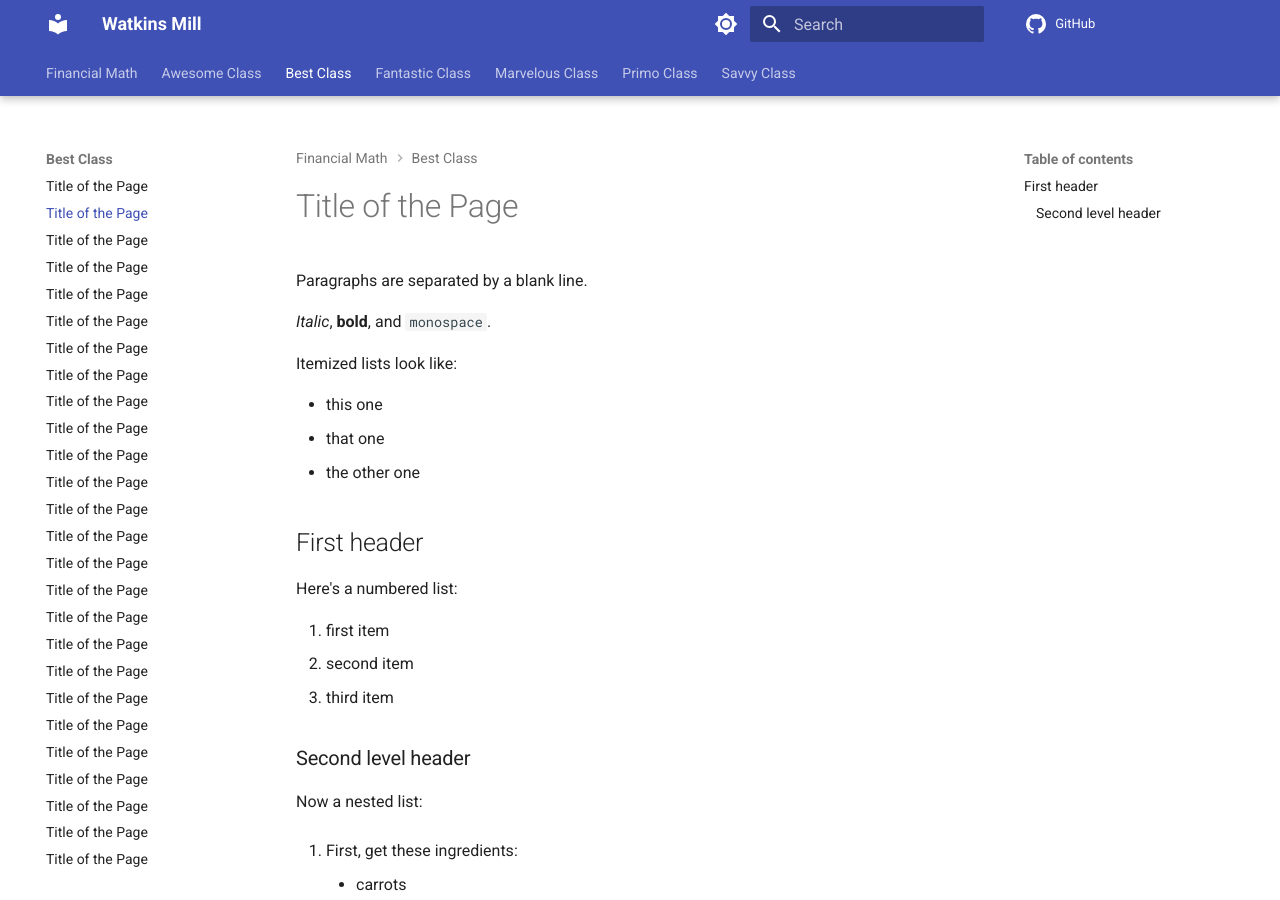
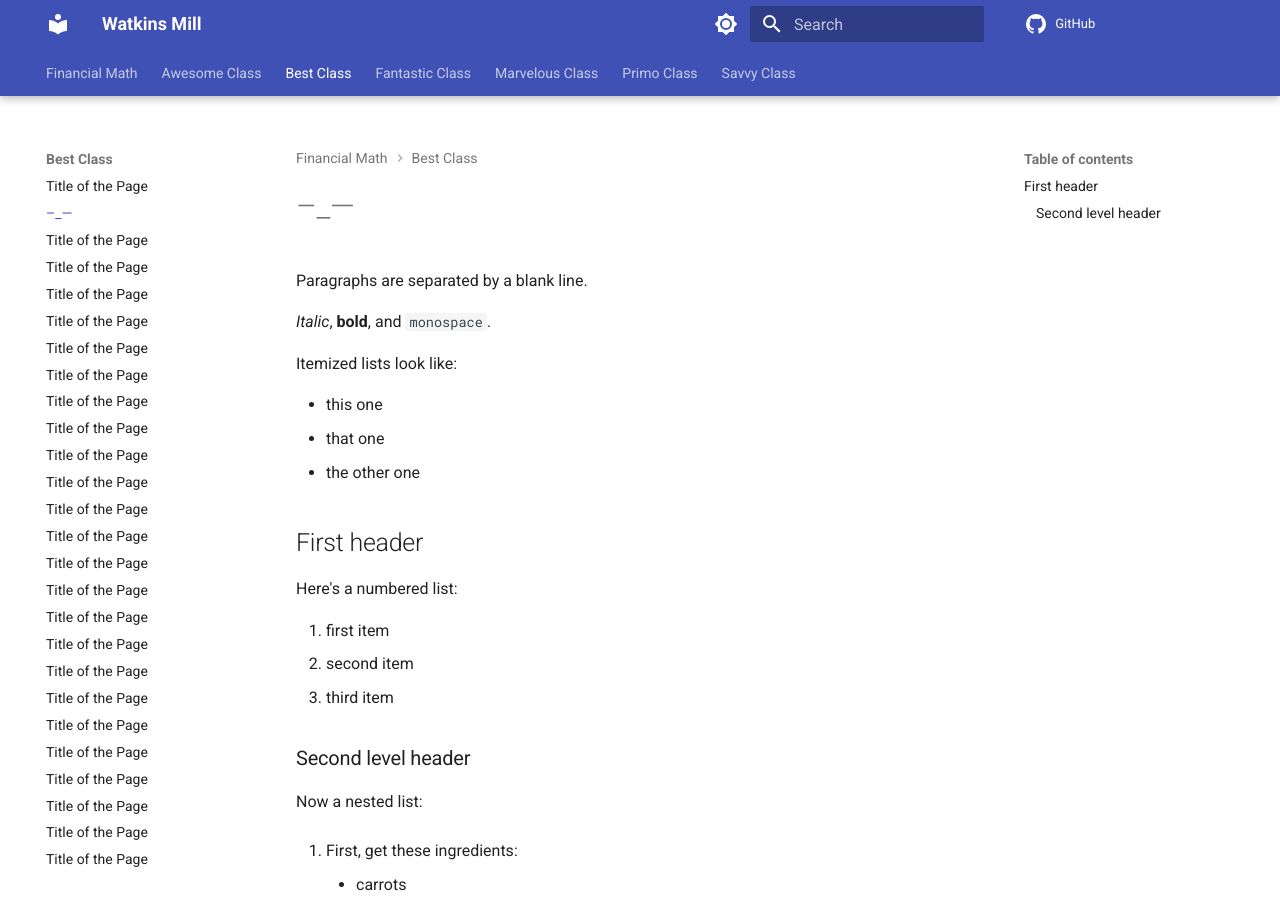
Before and after one commit to drjmarino/website, an MkDocs documentation site: the page built from docs/best/human02.md, in a window 1280 px wide and 900 px high. Built offline with MkDocs 1.6.1 and Material for MkDocs 9.7.7, drawn with Linux system fonts in a browser that asks for light colours; comment, search, counter and statistics services are not loaded.

Commit message:
Update human02.md

```diff
--- a/docs/best/human02.md
+++ b/docs/best/human02.md
@@ -1,4 +1,4 @@
-# Title of the Page
+# –_—
 
 Paragraphs are separated by a blank line.
 
```
